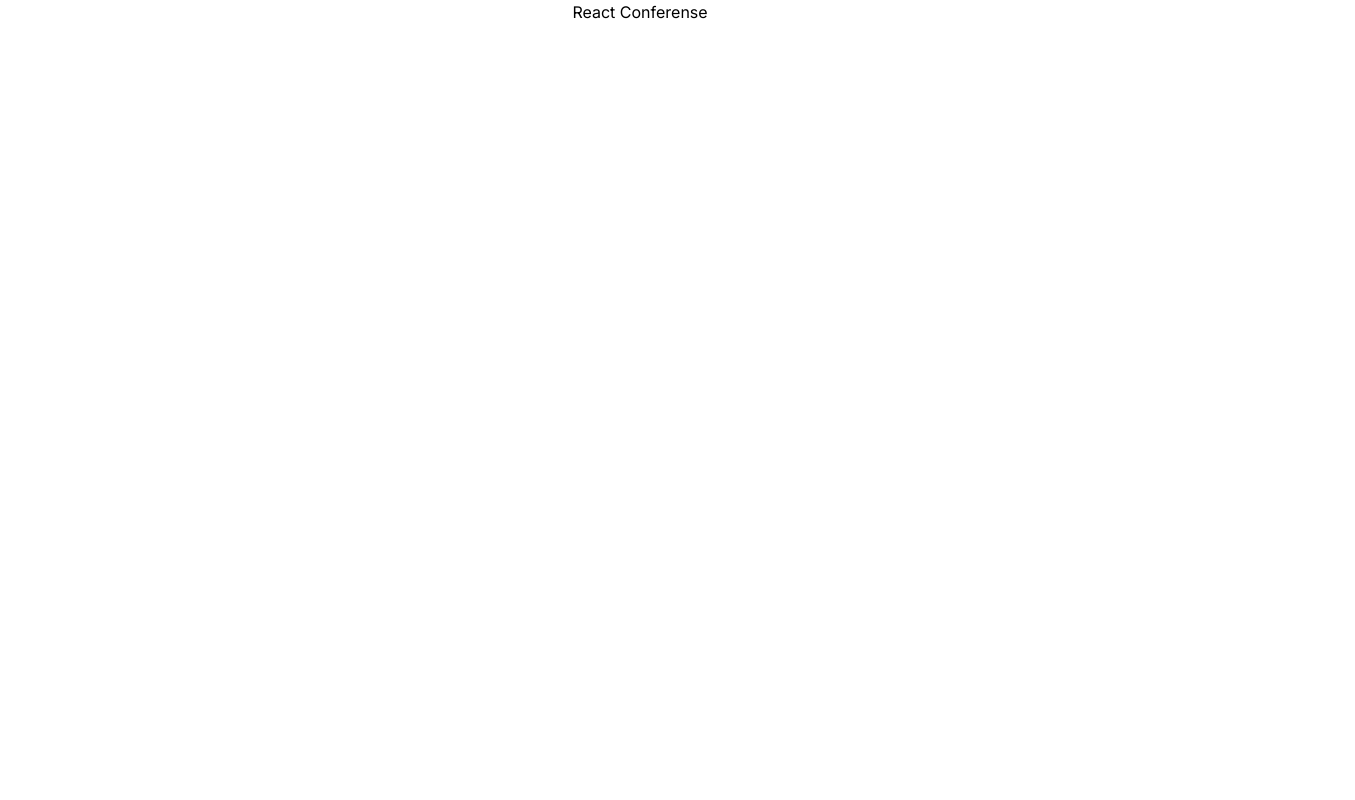
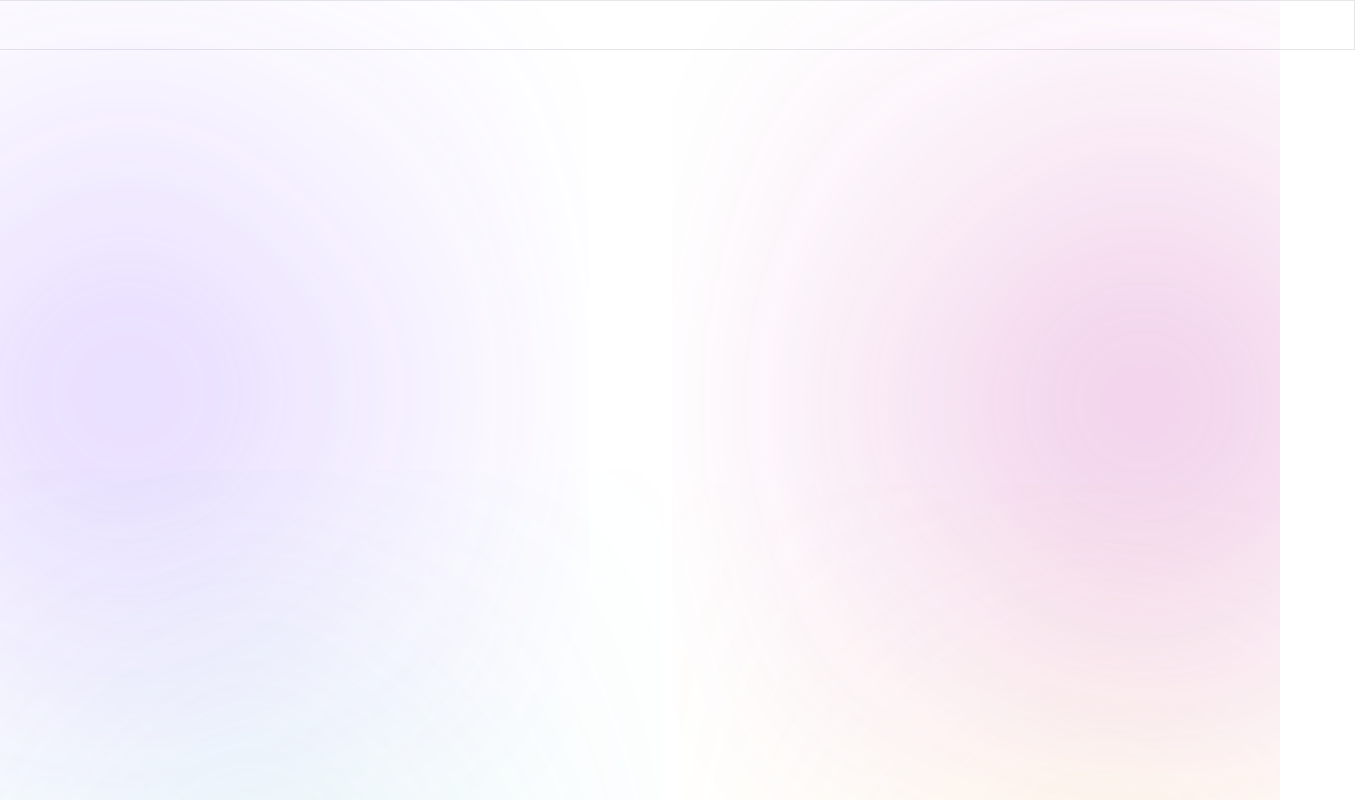
Before and after one commit to ismilearefin/react-conference, a Next.js app: page / in a window 1280 px wide. Shown: the top 800 px of the page, 1355 px wide, since content can reach past the window. Built offline with nearby package versions, Linux system fonts and the light colour scheme.

Commit message:
Hero Section background design

```diff
--- a/src/app/layout.js
+++ b/src/app/layout.js
@@ -1,17 +1,29 @@
-import './globals.css'
-import { Inter } from 'next/font/google'
+import Navbar from "@/components/Navbar";
+import "./globals.css";
+import { Inter } from "next/font/google";
+import Footer from "@/components/Footer";
+import HeroBackground from "@/components/svgs/HeroBackground";
 
-const inter = Inter({ subsets: ['latin'] })
+const inter = Inter({ subsets: ["latin"] });
 
 export const metadata = {
-  title: 'React Conference',
-  description: 'Next.js Practice project',
-}
+  title: "React Conference",
+  description: "Next.js Practice project",
+};
 
 export default function RootLayout({ children }) {
   return (
     <html lang="en">
-      <body className={inter.className}>{children}</body>
+      <body className={inter.className}>
+        <div className="w-full grid justify-center">
+         <HeroBackground></HeroBackground>
+          <div className="w-[1430px] border">
+          <Navbar></Navbar>
+          {children}
+          <Footer></Footer>
+          </div>
+        </div>
+      </body>
     </html>
-  )
+  );
 }
--- a/src/app/page.js
+++ b/src/app/page.js
@@ -1,9 +1,9 @@
-
+import HeroSection from "@/components/heroSection/HeroSection";
 
 export default function Home() {
   return (
-    <main className="w-full text-center">
-      <h1>React Conferense</h1>
+    <main className="">
+      <HeroSection></HeroSection>
     </main>
-  )
+  );
 }
--- /dev/null
+++ b/src/components/Footer.js
@@ -0,0 +1,7 @@
+
+
+export default function Footer() {
+  return (
+    <div>Footer</div>
+  )
+}
--- /dev/null
+++ b/src/components/Navbar.js
@@ -0,0 +1,9 @@
+import React from 'react'
+
+export default function Navbar() {
+  return (
+    <div className=''>
+        Navbar
+    </div>
+  )
+}
--- /dev/null
+++ b/src/components/heroSection/HeroSection.js
@@ -0,0 +1,10 @@
+// import HeroBackground from "../svgs/HeroBackground";
+
+
+export default function HeroSection() {
+  return (
+    <div>
+        {/* <HeroBackground></HeroBackground> */}
+    </div>
+  )
+}
--- /dev/null
+++ b/src/components/svgs/HeroBackground.js
@@ -0,0 +1,44 @@
+
+export default function HeroBackground() {
+  return (
+    <div className="absolute w-full">
+    <svg className="w-full" width="1920" height="1588" viewBox="0 0 1920 1588" fill="none" xmlns="http://www.w3.org/2000/svg">
+<g filter="url(#filter0_f_4303_462)">
+<circle cx="129" cy="129" r="129" transform="matrix(1 0 0 -1 1521 1088)" fill="#FFC93E"/>
+</g>
+<g filter="url(#filter1_f_4303_462)">
+<circle cx="121" cy="121" r="121" transform="matrix(1 0 0 -1 254 1050)" fill="#22B5BE"/>
+</g>
+<g opacity="0.9" filter="url(#filter2_f_4303_462)">
+<circle cx="191.5" cy="191.5" r="191.5" transform="matrix(1 0 0 -1 0 383)" fill="#7C3EFF"/>
+</g>
+<g opacity="0.9" filter="url(#filter3_f_4303_462)">
+<circle cx="206" cy="206" r="206" transform="matrix(1 0 0 -1 1508 412)" fill="#BE229C"/>
+</g>
+<defs>
+<filter id="filter0_f_4303_462" x="1021" y="330" width="1258" height="1258" filterUnits="userSpaceOnUse" color-interpolation-filters="sRGB">
+<feFlood flood-opacity="0" result="BackgroundImageFix"/>
+<feBlend mode="normal" in="SourceGraphic" in2="BackgroundImageFix" result="shape"/>
+<feGaussianBlur stdDeviation="250" result="effect1_foregroundBlur_4303_462"/>
+</filter>
+<filter id="filter1_f_4303_462" x="-246" y="308" width="1242" height="1242" filterUnits="userSpaceOnUse" color-interpolation-filters="sRGB">
+<feFlood flood-opacity="0" result="BackgroundImageFix"/>
+<feBlend mode="normal" in="SourceGraphic" in2="BackgroundImageFix" result="shape"/>
+<feGaussianBlur stdDeviation="250" result="effect1_foregroundBlur_4303_462"/>
+</filter>
+<filter id="filter2_f_4303_462" x="-500" y="-500" width="1383" height="1383" filterUnits="userSpaceOnUse" color-interpolation-filters="sRGB">
+<feFlood flood-opacity="0" result="BackgroundImageFix"/>
+<feBlend mode="normal" in="SourceGraphic" in2="BackgroundImageFix" result="shape"/>
+<feGaussianBlur stdDeviation="250" result="effect1_foregroundBlur_4303_462"/>
+</filter>
+<filter id="filter3_f_4303_462" x="1008" y="-500" width="1412" height="1412" filterUnits="userSpaceOnUse" color-interpolation-filters="sRGB">
+<feFlood flood-opacity="0" result="BackgroundImageFix"/>
+<feBlend mode="normal" in="SourceGraphic" in2="BackgroundImageFix" result="shape"/>
+<feGaussianBlur stdDeviation="250" result="effect1_foregroundBlur_4303_462"/>
+</filter>
+</defs>
+</svg>
+
+    </div>
+  )
+}
```
Also changed, not shown: public/HeroSectionBackgorund.svg (added).
